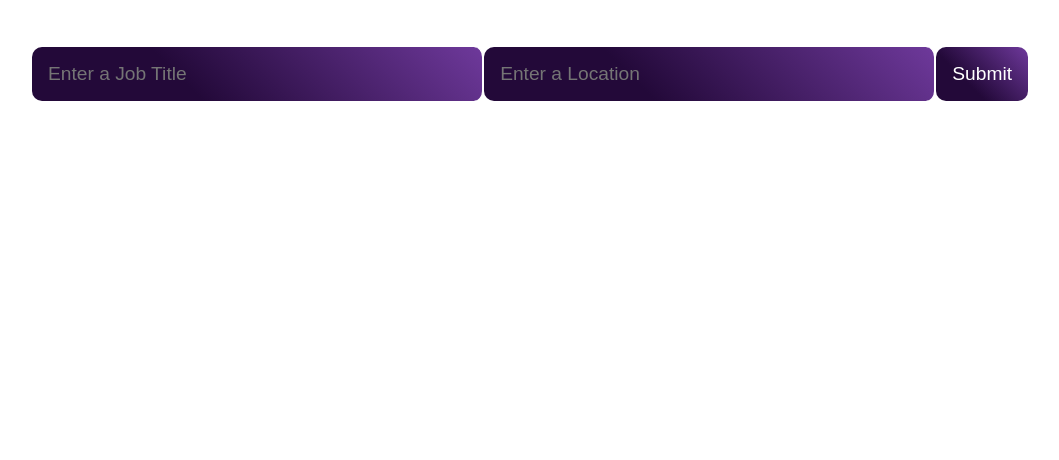
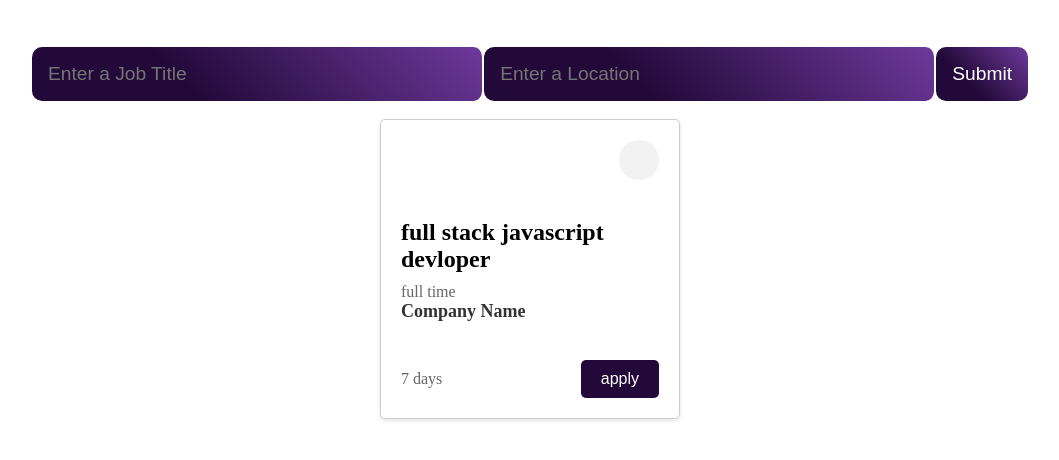
Before and after one commit to GSG-G13/Job-Finder, a website: page public/index.html in a window 1280 px wide. Shown: the part 72-532 px from the top of the page, without its empty margins (110-1169 px from the left). Drawn offline with Linux system fonts and the light colour scheme.

Commit message:
make a card html and css

```diff
--- a/public/index.html
+++ b/public/index.html
@@ -1,5 +1,6 @@
 <!DOCTYPE html>
 <html lang="en">
+
 <head>
   <meta charset="UTF-8">
   <meta http-equiv="X-UA-Compatible" content="IE=edge">
@@ -8,6 +9,7 @@
   <link rel="stylesheet" href="style.css">
   <link rel="shortcut icon" href="images/user.svg">
 </head>
+
 <body>
   <div class="container">
     <h2 class="title">Find a Job</h2>
@@ -17,7 +19,24 @@
       <input class="submit-btn" type="submit">
     </form>
   </div>
-  <div class="jobs-container"></div>
+  <div class="jobs-container">
+    <div class="card">
+      <div class="top">
+        <!-- <img src="images/ur.svg" alt=""> -->
+        <span><i class="fa-regular fa-heart"></i></span>
+      </div>
+      <div class="middel">
+        <h1>full stack javascript devloper</h1>
+        <p> full time</p>
+        <span>Company Name</span>
+      </div>
+      <div class="bottom">
+        <span>7 days</span>
+        <a href="#"><button>apply</button></a>
+      </div>
+    </div>
+  </div>
   <script src="script.js"></script>
 </body>
+
 </html>
--- a/public/style.css
+++ b/public/style.css
@@ -73,3 +73,85 @@ form input:not(:last-child) {
 form input:last-child {
   cursor: pointer;
 }
+
+
+/* card section */
+
+.jobs-container {
+  display: flex;
+  gap: 1rem;
+  flex-wrap: wrap;
+  padding: 1rem 0;
+}
+
+.card {
+  border: 1px solid #ccc;
+  border-radius: 5px;
+  box-shadow: 0 2px 4px rgba(0, 0, 0, 0.1);
+  display: flex;
+  flex-direction: column;
+  height: 300px;
+  justify-content: space-between;
+  padding: 20px;
+  width: 300px;
+}
+
+.top {
+  display: flex;
+  justify-content: flex-end;
+}
+
+.top span {
+  background-color: #f2f2f2;
+  border-radius: 50%;
+  display: flex;
+  justify-content: center;
+  align-items: center;
+  height: 40px;
+  width: 40px;
+}
+
+.fa-heart {
+  color: red;
+}
+
+.middel h1 {
+  font-size: 24px;
+  margin: 0;
+}
+
+.middel p {
+  color: #666;
+  margin: 10px 0 0;
+}
+
+.middel span {
+  color: #333;
+  font-size: 18px;
+  font-weight: bold;
+}
+
+.bottom {
+  display: flex;
+  justify-content: space-between;
+  align-items: center;
+}
+
+.bottom span {
+  color: #666;
+}
+
+button {
+  background-color: var(---main-color);
+  border: none;
+  border-radius: 5px;
+  color: white;
+  cursor: pointer;
+  font-size: 16px;
+  padding: 10px 20px;
+  transition: background-color 0.3s ease;
+}
+
+button:hover {
+  background-color: #3e8e41;
+}
```
